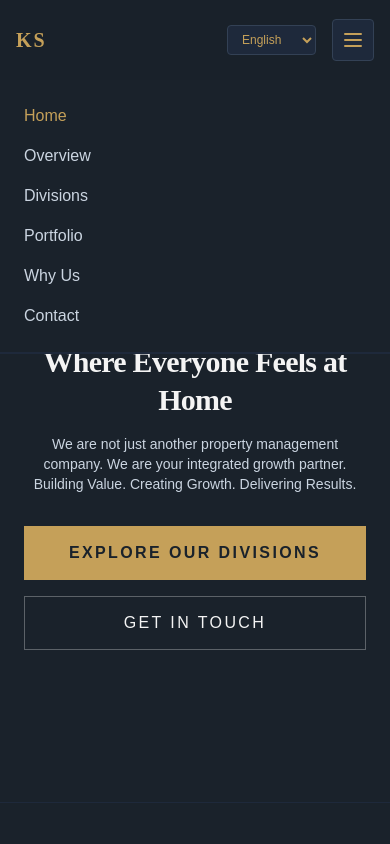
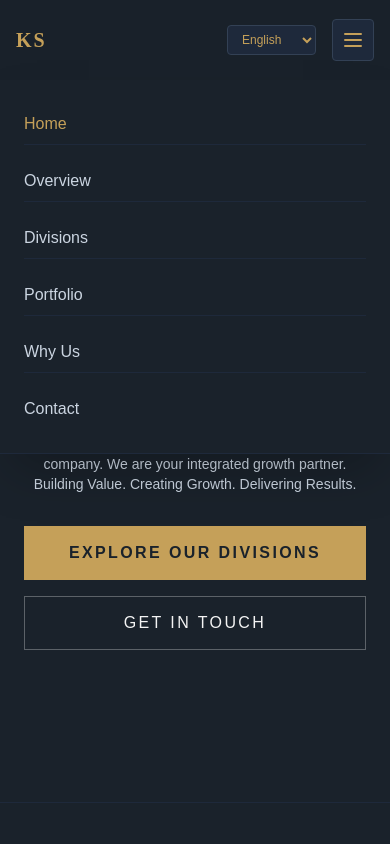
Before and after one commit to Artish0k1234/khouri-solutions, a plain HTML site: page index.html in a window 390 px wide. Both pictures are taken after a click on the button 353 px from the left and 40 px from the top of the page. Shown: the top 844 px of the page. Drawn offline with nearby package versions, Linux system fonts and the light colour scheme.

Commit message:
Update index.html

```diff
--- a/index.html
+++ b/index.html
@@ -80,14 +80,14 @@
             </div>
         </div>
 
-        <!-- Mobile Dropdown Menu Drawer -->
-        <div id="mobile-menu" class="hidden md:hidden bg-corporate-charcoal border-b border-slate-800 px-6 py-6 space-y-4">
-            <a href="#home" class="mobile-link block text-corporate-gold font-medium" data-i18n="nav_home">Home</a>
-            <a href="#problem" class="mobile-link block text-slate-300 hover:text-corporate-gold" data-i18n="nav_overview">Overview</a>
-            <a href="#divisions" class="mobile-link block text-slate-300 hover:text-corporate-gold" data-i18n="nav_divisions">Divisions</a>
-            <a href="#portfolio" class="mobile-link block text-slate-300 hover:text-corporate-gold" data-i18n="nav_portfolio">Portfolio</a>
-            <a href="#why-us" class="mobile-link block text-slate-300 hover:text-corporate-gold" data-i18n="nav_why_us">Why Us</a>
-            <a href="#contact" class="mobile-link block text-slate-300 hover:text-corporate-gold" data-i18n="nav_contact">Contact</a>
+       <!-- Mobile Dropdown Menu Drawer -->
+        <div id="mobile-menu" class="hidden md:hidden bg-corporate-charcoal border-b border-slate-800 px-6 py-6 space-y-4 absolute top-20 left-0 right-0 shadow-2xl z-50">
+            <a href="#home" class="mobile-link block text-corporate-gold font-medium py-2 border-b border-slate-800" data-i18n="nav_home">Home</a>
+            <a href="#problem" class="mobile-link block text-slate-300 hover:text-corporate-gold py-2 border-b border-slate-800" data-i18n="nav_overview">Overview</a>
+            <a href="#divisions" class="mobile-link block text-slate-300 hover:text-corporate-gold py-2 border-b border-slate-800" data-i18n="nav_divisions">Divisions</a>
+            <a href="#portfolio" class="mobile-link block text-slate-300 hover:text-corporate-gold py-2 border-b border-slate-800" data-i18n="nav_portfolio">Portfolio</a>
+            <a href="#why-us" class="mobile-link block text-slate-300 hover:text-corporate-gold py-2 border-b border-slate-800" data-i18n="nav_why_us">Why Us</a>
+            <a href="#contact" class="mobile-link block text-slate-300 hover:text-corporate-gold py-2" data-i18n="nav_contact">Contact</a>
         </div>
     </header>
 
```
